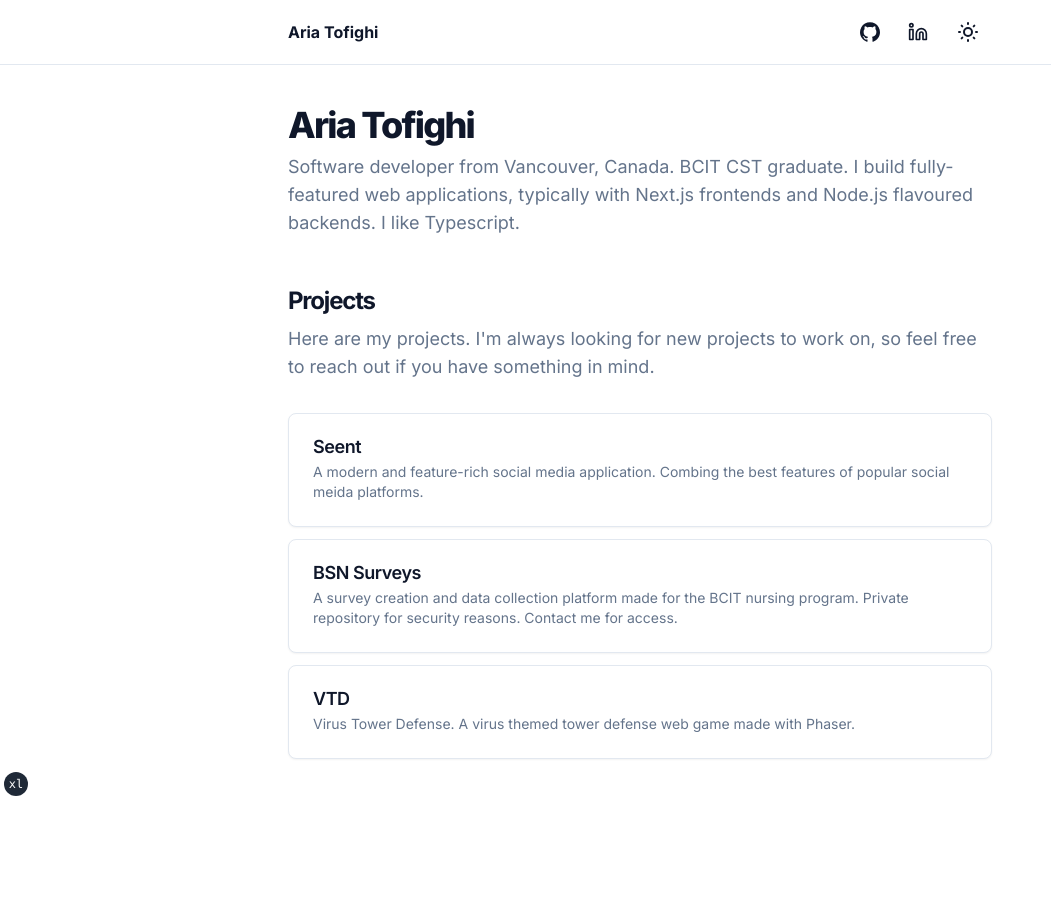
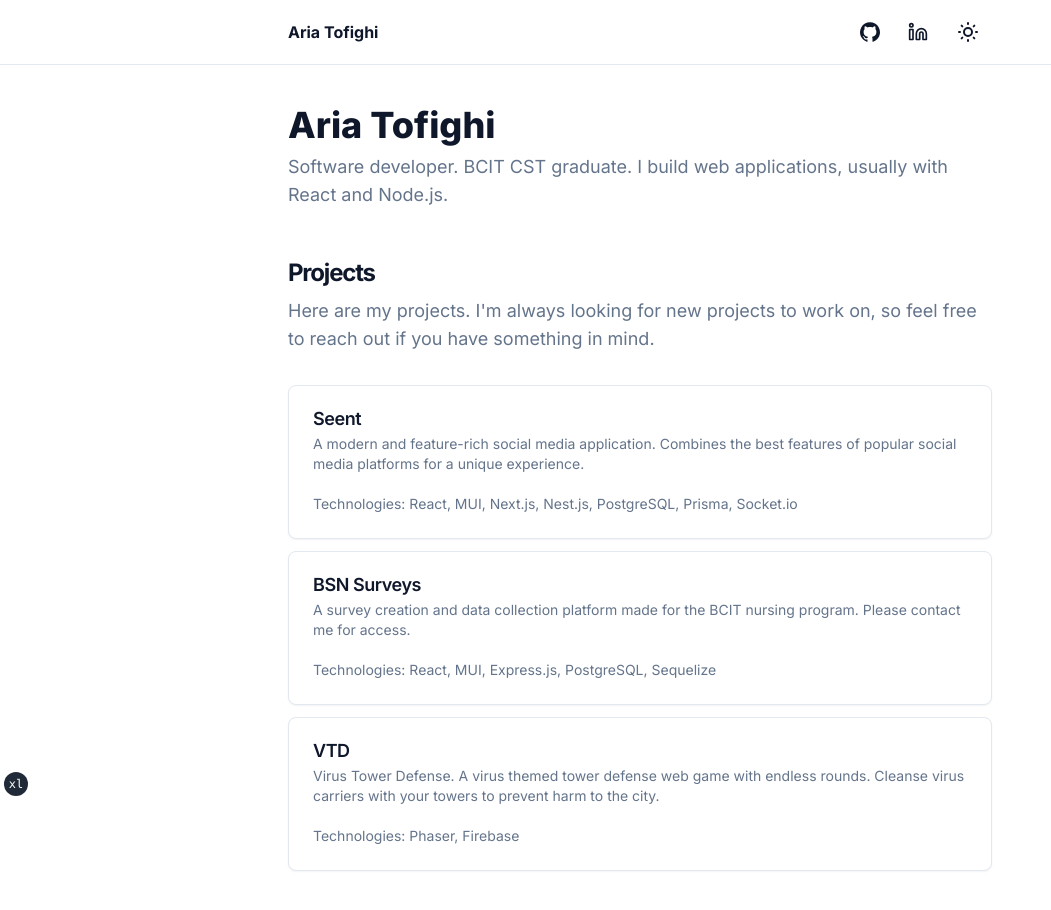
Before and after one commit to AriaTofighi/portfolio, a Next.js app: page / in a window 1280 px wide. Shown: the whole page, without its empty margins (0-1051 px from the left). Before the commit the page ends 800 px from the top, so only its background shows below. Built offline with nearby package versions, Linux system fonts and the light colour scheme.

Commit message:
Updated info

```diff
--- a/app/page.tsx
+++ b/app/page.tsx
@@ -5,19 +5,19 @@ const projects: Project[] = [
   {
     title: "Seent",
     description:
-      "A modern and feature-rich social media application. Combing the best features of popular social meida platforms.",
+      "A modern and feature-rich social media application. Combines the best features of popular social media platforms for a unique experience.\n\nTechnologies: React, MUI, Next.js, Nest.js, PostgreSQL, Prisma, Socket.io",
     href: "https://github.com/AriaTofighi/seent",
   },
   {
     title: "BSN Surveys",
     description:
-      "A survey creation and data collection platform made for the BCIT nursing program. Private repository for security reasons. Contact me for access.",
+      "A survey creation and data collection platform made for the BCIT nursing program. Please contact me for access. \n\nTechnologies: React, MUI, Express.js, PostgreSQL, Sequelize",
   },
 
   {
     title: "VTD",
     description:
-      "Virus Tower Defense. A virus themed tower defense web game made with Phaser.",
+      "Virus Tower Defense. A virus themed tower defense web game with endless rounds. Cleanse virus carriers with your towers to prevent harm to the city. \n\nTechnologies: Phaser, Firebase",
     href: "https://github.com/AriaTofighi/COMP-2800-Team-BBY-38-VTD",
   },
 ]
@@ -26,13 +26,11 @@ export default function IndexPage() {
   return (
     <section className="container grid max-w-3xl items-center gap-12 pb-8 pt-6 md:py-10">
       <div className="flex max-w-[980px] flex-col items-start gap-2">
-        <h1 className="text-3xl font-extrabold leading-tight tracking-tighter md:text-4xl">
+        <h1 className="text-3xl font-extrabold  md:text-4xl">
           Aria Tofighi
         </h1>
         <p className="text-lg text-muted-foreground">
-          Software developer from Vancouver, Canada. BCIT CST graduate. I build
-          fully-featured web applications, typically with Next.js frontends and
-          Node.js flavoured backends. I like Typescript.
+          Software developer. BCIT CST graduate. I build web applications, usually with React and Node.js.
         </p>
       </div>
       <div className="flex flex-col items-start gap-2">
--- a/components/project-card.tsx
+++ b/components/project-card.tsx
@@ -16,26 +16,29 @@ type Props = {
 const ProjectCard = ({ project }: Props) => {
   const { title, description, href } = project;
 
-  const titleContent = <CardTitle>{title}</CardTitle>;
-
-  const headerContent = href ? (
-    <a href={href} target="_blank" rel="noopener noreferrer">
-      {titleContent}
-    </a>
-  ) : (
-    titleContent
-  );
-
-  return (
+  const cardContent = (
     <Card>
       <CardHeader>
-        {headerContent}
+        <CardTitle>{title}</CardTitle>
         <div className="flex justify-between">
-          <CardDescription>{description}</CardDescription>
+          {/* whitespace: pre-line  */}
+          <CardDescription className="
+            whitespace-pre-line
+          ">{description}</CardDescription>
         </div>
       </CardHeader>
     </Card>
   );
+
+  const content = href ? (
+    <a href={href} target="_blank" rel="noopener noreferrer">
+      {cardContent}
+    </a>
+  ) : (
+    cardContent
+  );
+
+  return content
 };
 
 export default ProjectCard;
--- a/styles/globals.css
+++ b/styles/globals.css
@@ -78,10 +78,7 @@
     @apply bg-background text-foreground;
     font-feature-settings: "rlig" 1, "calt" 1;
   }
-  a {
-    width: fit-content;
-  }
-  a:hover {
+  a h3:hover {
     @apply text-primary underline;
   }
 }
```
